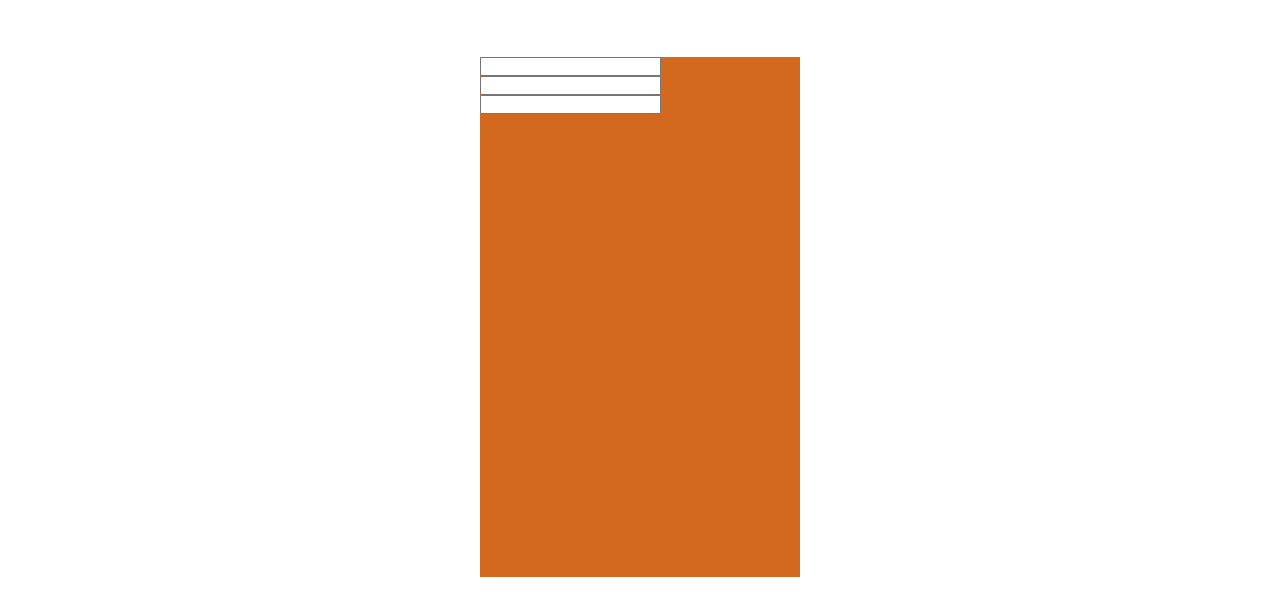
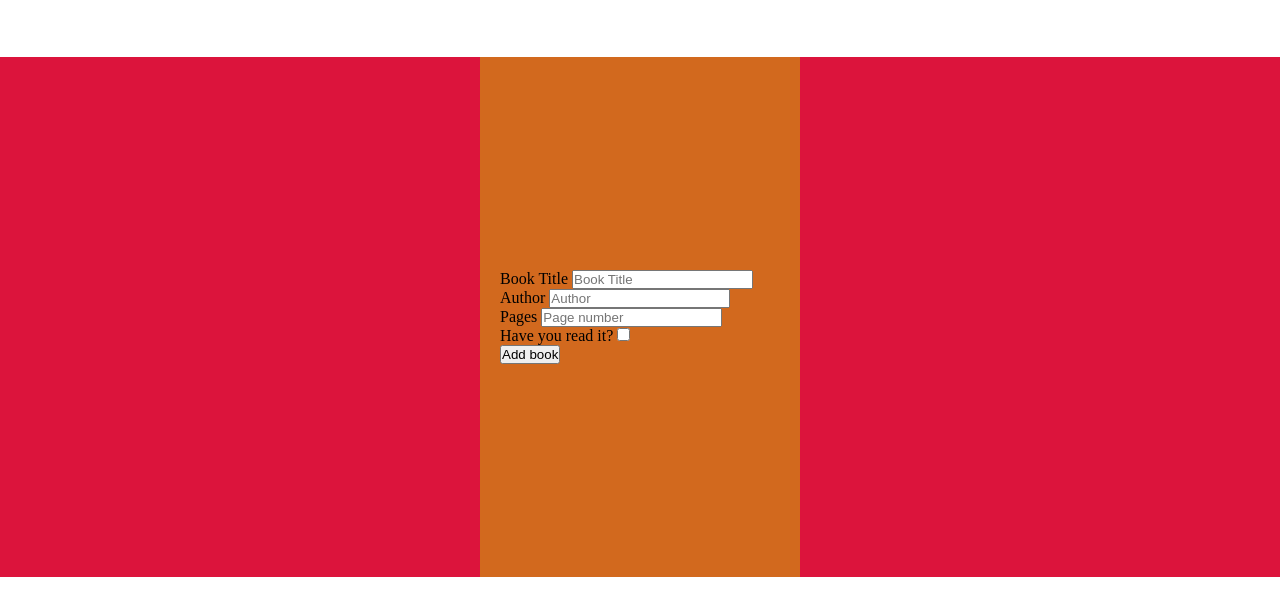
Before and after one commit to micheaol/library-project, a plain HTML site: page index.html in a window 1280 px wide. Shown: the part 101-716 px from the top of the page. Drawn offline with nearby package versions, Linux system fonts and the light colour scheme.

Commit message:
added style for the for and the inputs in the form

```diff
--- a/index.html
+++ b/index.html
@@ -30,9 +30,23 @@
    <main class="main-body">
           <!-- registration form -->
           <form action="">
-            <input type="text">
-            <input type="text">
-            <input type="text">
+           <div class="title-div">
+            <label for="title">Book Title</label>
+            <input type="text" id="title" placeholder="Book Title">
+           </div>
+           <div class="author-div">
+            <label for="author">Author</label>
+            <input type="text" id="author" placeholder="Author">
+           </div>
+            <div class="pages-div">
+                <label for="pages">Pages</label>
+                <input type="number" id="pages" placeholder="Page number">
+            </div>
+            <div class="read-div">
+                <label for="read">Have you read it?</label>
+                <input type="checkbox" id="read">
+            </div>
+            <button type="submit" id="submit-btn">Add book</button>
         </form>
         <!-- registration form -->
    </main>
--- a/styles/style.css
+++ b/styles/style.css
@@ -43,6 +43,13 @@ margin-bottom: 10px;
 }
 
 .main-body{
+   background-color: crimson;
+}
+form{
+    display: flex;
+    flex-direction: column;
+    justify-content: space-between;
+    align-content: center;
     display: block;
     margin-left: auto;
     margin-right: auto;
@@ -50,4 +57,8 @@ margin-bottom: 10px;
     width: 25vw;
     height: 65vh;
     margin-top: 60px;
+    padding: 20px;
 }
+#submit-btn{
+    align-self: flex-end;
+}
```
